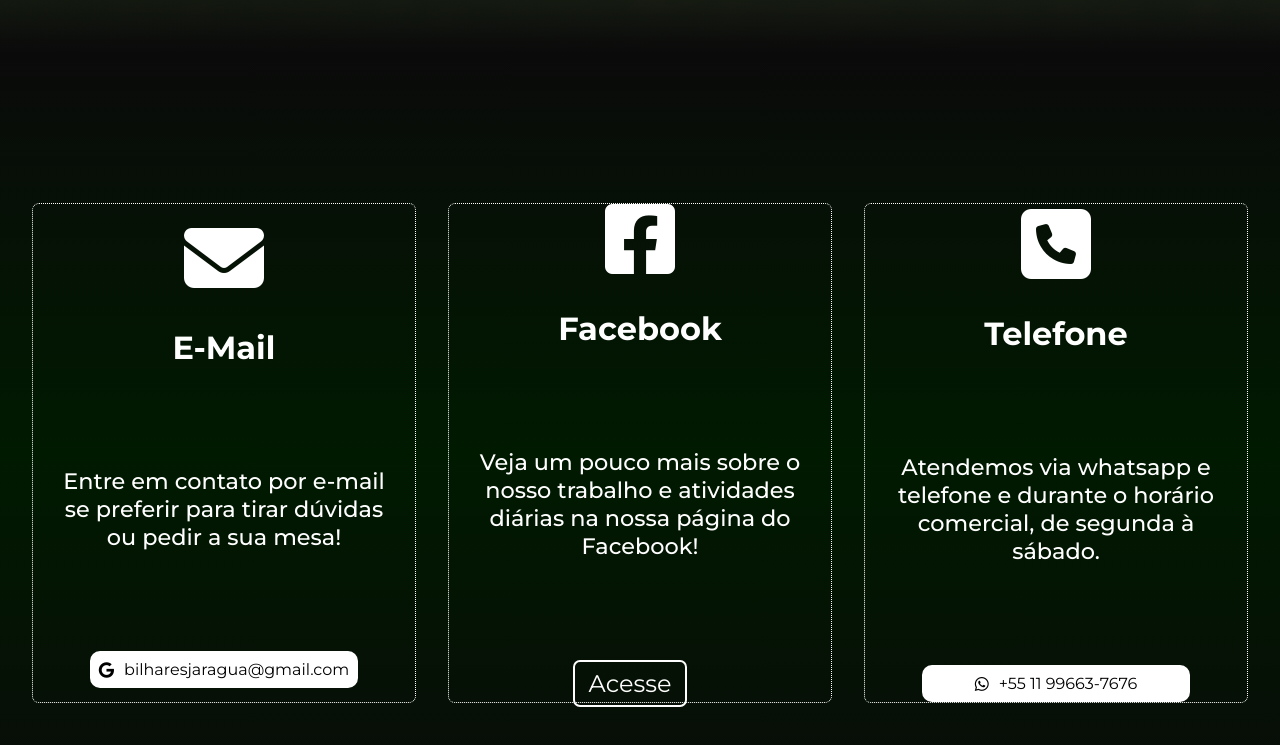
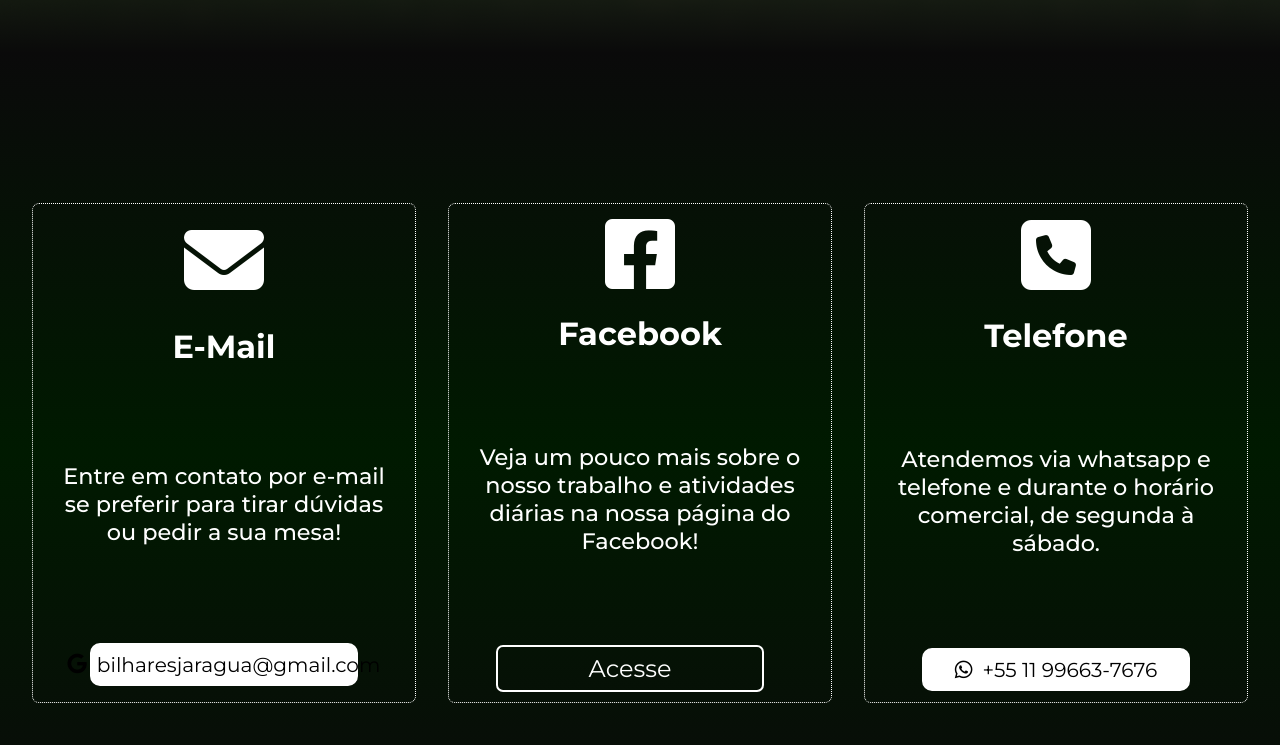
Before and after one commit to sCima/bilharesjaragua, a plain HTML site: page index.html in a window 1280 px wide. Shown: the part 747-1492 px from the top of the page. Drawn offline with Linux system fonts and the light colour scheme.

Commit message:
Add files via upload

```diff
--- a/css/style.css
+++ b/css/style.css
@@ -12,6 +12,10 @@ body {
 
 html {
     scroll-behavior: smooth;
+}
+
+ul {
+    list-style: none;
 }
 
 .header-title {
@@ -40,6 +44,7 @@ html {
     color: white;
     border: 2px solid white;
     border-radius: 7px;
+    width: 70%;
     padding: 7px 14px;
     margin-right: 20px;
     transition: 0.3s;
@@ -72,6 +77,7 @@ html {
     background-image: linear-gradient(rgba(10, 10, 10, 1), rgba(0, 255, 0, 0.1), rgba(10, 10, 10, 1));
     background-color: #000;
     width: 100%;
+    flex-wrap: wrap;
 }
 
 .transparent-box {
@@ -139,8 +145,8 @@ html {
     display: flex;
     flex-direction: column;
     align-items: center;
-    justify-content: center;
-    gap: 30px;
+    justify-content: space-evenly;
+    gap: 10px;
     text-align: center;
     color: white;
     font-size: 2.8vmin;
@@ -157,14 +163,15 @@ html {
     border: 2px solid white;
     border-radius: 10px;
     padding: 7px 15px;
-    font-size: 2vmin;
+    font-size: 90%;
     transition: 0.4s;
+    margin: 0 auto;
 }
 
 .box-info:hover {
     width: 80%;
     padding: 20px;
-    font-size: 3vmin;
+    font-size: 110%;
 }
 
 .margin-bot {
```
